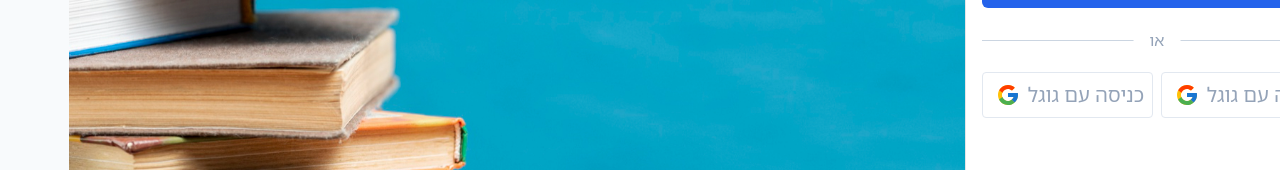
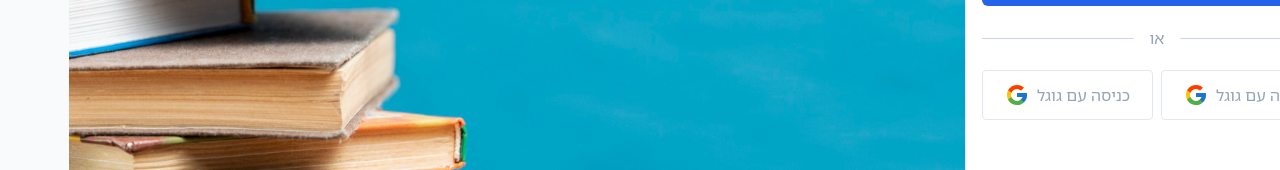
Before and after one commit to avrahamvais123/limudon, a Next.js app: page /auth/login in a window 1280 px wide. Shown: the part 433-603 px from the top of the page. Built offline with nearby package versions, Linux system fonts and the light colour scheme.

Commit message:
try to fix getaway 054 in login

```diff
--- a/src/app/(pages)/auth/components/Login.jsx
+++ b/src/app/(pages)/auth/components/Login.jsx
@@ -83,18 +83,18 @@ const Login = () => {
           <button
             type="button"
             onClick={() => signIn("google")}
-            className="h-fit w-full p-2 flex items-center gap-2 rounded-sm border border-s-200"
+            className="h-fit w-full p-3 flex items-center justify-center gap-2 rounded-sm border border-s-200"
           >
-            <p className="text-xl text-s-400">כניסה עם גוגל</p>
+            <p className="text-s-400">כניסה עם גוגל</p>
             <FcGoogle className="text-2xl" />
           </button>
 
           <button
             type="button"
             onClick={() => signIn("google")}
-            className="h-fit w-full p-2 flex items-center gap-2 rounded-sm border border-s-200"
+            className="h-fit w-full p-3 flex items-center justify-center gap-2 rounded-sm border border-s-200"
           >
-            <p className="text-xl text-s-400">כניסה עם גוגל</p>
+            <p className="text-s-400">כניסה עם גוגל</p>
             <FcGoogle className="text-2xl" />
           </button>
         </div>
```
